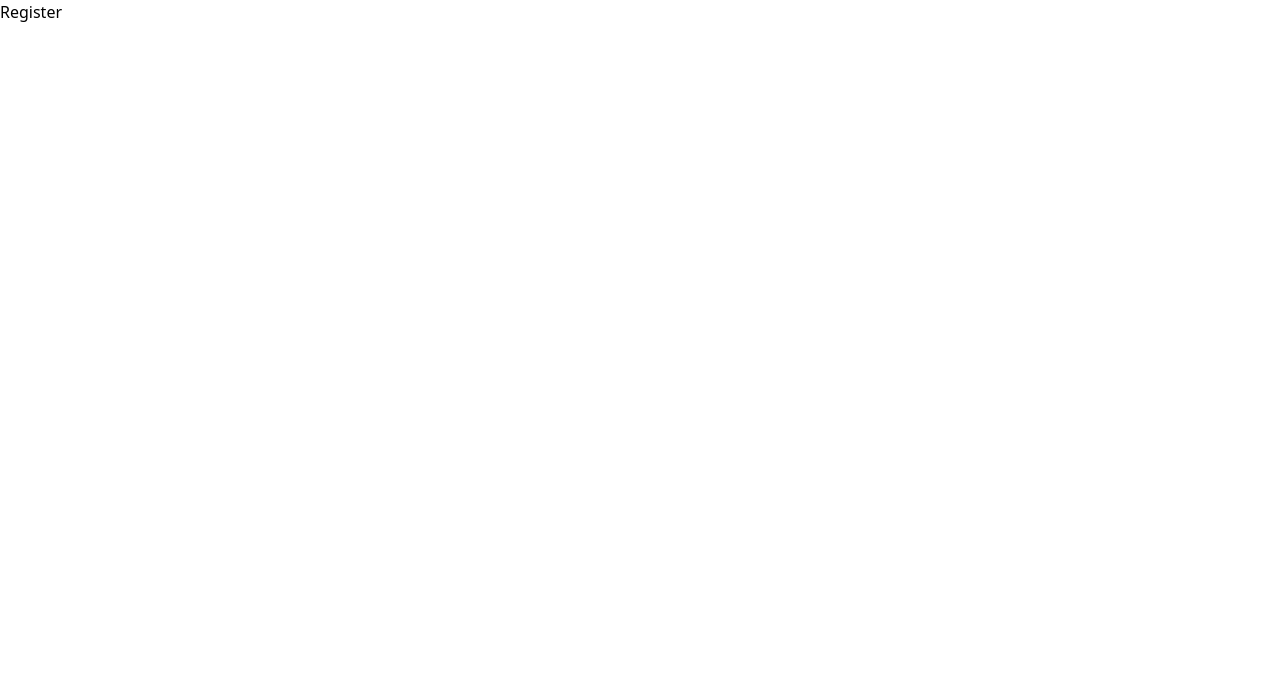
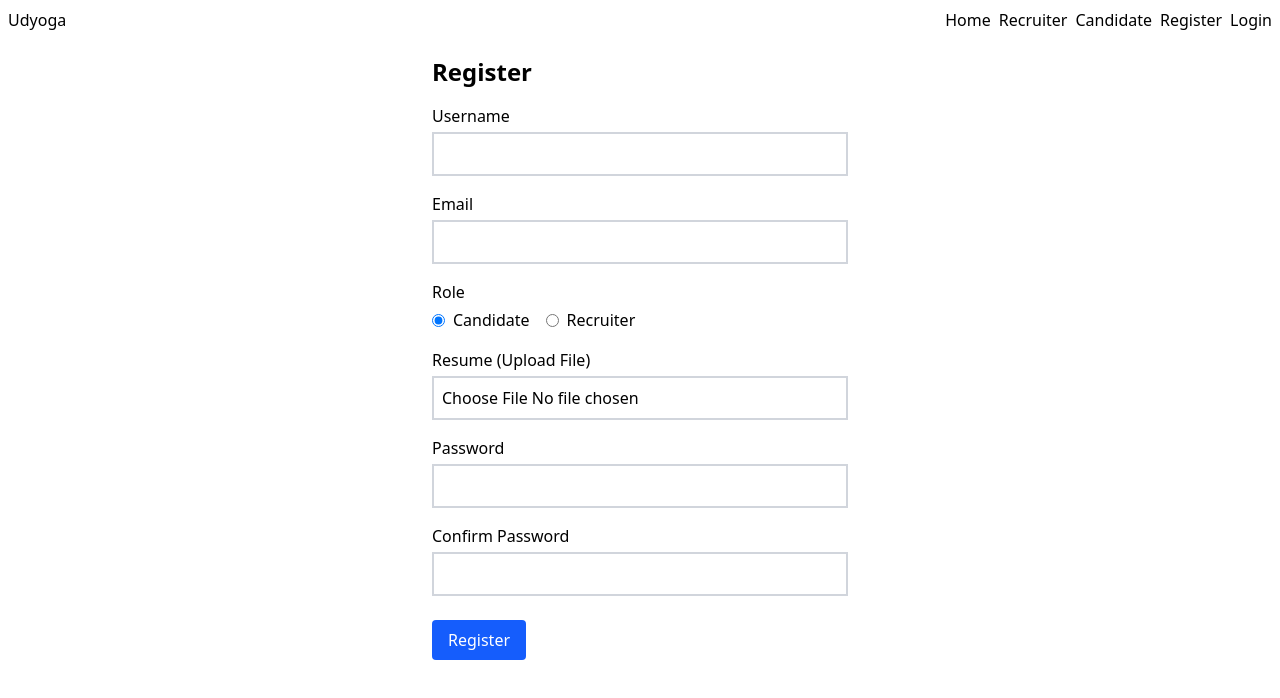
Before and after one commit to gdevakrishnan/udyoga, a React (Vite) app in the folder frontend/: page /register in a window 1280 px wide. Shown: the top 698 px of the page. Built offline with nearby package versions, Linux system fonts and the light colour scheme.

Commit message:
Register form

```diff
--- a/frontend/index.html
+++ b/frontend/index.html
@@ -4,7 +4,7 @@
     <meta charset="UTF-8" />
     <link rel="icon" type="image/svg+xml" href="/vite.svg" />
     <meta name="viewport" content="width=device-width, initial-scale=1.0" />
-    <link href="./src//index.css" rel="stylesheet">
+    <link href="./src/index.css" rel="stylesheet">
     <title>Udyoga</title>
   </head>
   <body>
--- /dev/null
+++ b/frontend/src/components/common/Navbar.jsx
@@ -0,0 +1,33 @@
+import React, { Fragment } from 'react'
+import { Link, Links } from 'react-router-dom'
+
+const Navbar = () => {
+    const links = [
+        { "to": "/", "label": "Home" },
+        { "to": "/recruiter", "label": "Recruiter" },
+        { "to": "/candidate", "label": "Candidate" },
+        { "to": "/register", "label": "Register" },
+        { "to": "/login", "label": "Login" }
+    ]
+
+    return (
+        <Fragment>
+            <header className='flex justify-between p-2'>
+                <h1>Udyoga</h1>
+                <nav>
+                    <ul className='flex gap-2'>
+                        {
+                            links.map((link, index) => {
+                                return (
+                                    <Link to={link.to}>{link.label}</Link>
+                                );
+                            })
+                        }
+                    </ul>
+                </nav>
+            </header>
+        </Fragment>
+    )
+}
+
+export default Navbar
--- a/frontend/src/pages/auth/Register.jsx
+++ b/frontend/src/pages/auth/Register.jsx
@@ -1,9 +1,159 @@
-import React from 'react'
+import React, { useState } from "react";
 
 const Register = () => {
+  const [formData, setFormData] = useState({
+    username: "",
+    email: "",
+    role: "candidate",
+    resume: "",
+    password: "",
+    confirmPassword: "",
+  });
+
+  const { username, email, role, resume, password, confirmPassword } = formData;
+
+  const onChange = (e) => {
+    setFormData({ ...formData, [e.target.name]: e.target.value });
+  };
+
+  // Convert file to Base64
+  const handleResumeUpload = (e) => {
+    const file = e.target.files[0];
+    if (!file) return;
+
+    const reader = new FileReader();
+
+    reader.onloadend = () => {
+      setFormData({ ...formData, resume: reader.result }); // Base64 string
+    };
+
+    reader.readAsDataURL(file);
+  };
+
+  const onSubmit = (e) => {
+    e.preventDefault();
+    console.log("Form data:", formData);
+    // Send formData to Django backend
+  };
+
   return (
-    <div>Register</div>
-  )
-}
+    <div className="max-w-md mx-auto p-4">
+      <h1 className="text-2xl font-bold mb-4">Register</h1>
 
-export default Register
+      <form onSubmit={onSubmit}>
+
+        {/* Username */}
+        <div className="form_group mb-4">
+          <label className="block mb-1" htmlFor="username">Username</label>
+          <input
+            className="border-2 border-gray-300 w-full p-2"
+            type="text"
+            id="username"
+            name="username"
+            value={username}
+            onChange={onChange}
+            required
+          />
+        </div>
+
+        {/* Email */}
+        <div className="form_group mb-4">
+          <label className="block mb-1" htmlFor="email">Email</label>
+          <input
+            className="border-2 border-gray-300 w-full p-2"
+            type="email"
+            id="email"
+            name="email"
+            value={email}
+            onChange={onChange}
+            required
+          />
+        </div>
+
+        {/* Role */}
+        <div className="form_group mb-4">
+          <label className="block mb-1">Role</label>
+
+          <div className="flex gap-4">
+            <label className="flex items-center gap-2">
+              <input
+                type="radio"
+                name="role"
+                value="candidate"
+                checked={role === "candidate"}
+                onChange={onChange}
+              />
+              Candidate
+            </label>
+
+            <label className="flex items-center gap-2">
+              <input
+                type="radio"
+                name="role"
+                value="recruiter"
+                checked={role === "recruiter"}
+                onChange={onChange}
+              />
+              Recruiter
+            </label>
+          </div>
+        </div>
+
+        {/* Resume File Upload */}
+        {formData.role === "candidate" && <div className="form_group mb-4">
+          <label className="block mb-1" htmlFor="resume">Resume (Upload File)</label>
+          <input
+            className="border-2 border-gray-300 w-full p-2"
+            type="file"
+            id="resume"
+            accept=".pdf,.doc,.docx"
+            onChange={handleResumeUpload}
+          />
+
+          {resume && (
+            <p className="text-green-600 text-sm mt-1">
+              File uploaded ✔ (Base64 ready)
+            </p>
+          )}
+        </div>}
+
+        {/* Password */}
+        <div className="form_group mb-4">
+          <label className="block mb-1" htmlFor="password">Password</label>
+          <input
+            className="border-2 border-gray-300 w-full p-2"
+            type="password"
+            id="password"
+            name="password"
+            value={password}
+            onChange={onChange}
+            required
+          />
+        </div>
+
+        {/* Confirm Password */}
+        <div className="form_group mb-6">
+          <label className="block mb-1" htmlFor="confirmPassword">Confirm Password</label>
+          <input
+            className="border-2 border-gray-300 w-full p-2"
+            type="password"
+            id="confirmPassword"
+            name="confirmPassword"
+            value={confirmPassword}
+            onChange={onChange}
+            required
+          />
+        </div>
+
+        <button
+          type="submit"
+          className="bg-blue-600 text-white px-4 py-2 rounded"
+        >
+          Register
+        </button>
+      </form>
+    </div>
+  );
+};
+
+export default Register;
--- a/frontend/src/pages/common/RootLayout.jsx
+++ b/frontend/src/pages/common/RootLayout.jsx
@@ -1,13 +1,16 @@
 // src/components/RootLayout.jsx
 
+import { Fragment } from "react";
 import { Outlet } from "react-router-dom";
+import Navbar from "../../components/common/Navbar";
 
 export default function RootLayout() {
   return (
-    <>
+    <Fragment>
+      <Navbar />
       <main>
         <Outlet />
       </main>
-    </>
+    </Fragment>
   );
 }
--- a/frontend/src/router/routes/RecruiterRoutes.jsx
+++ b/frontend/src/router/routes/RecruiterRoutes.jsx
@@ -2,7 +2,7 @@ import Dashboard from "../../pages/recruiter/Dashboard";
 
 const RecruiterRoutes = [
   {
-    path: "hr",
+    path: "recruiter",
     element: <Dashboard />,
   },
 ];
```
